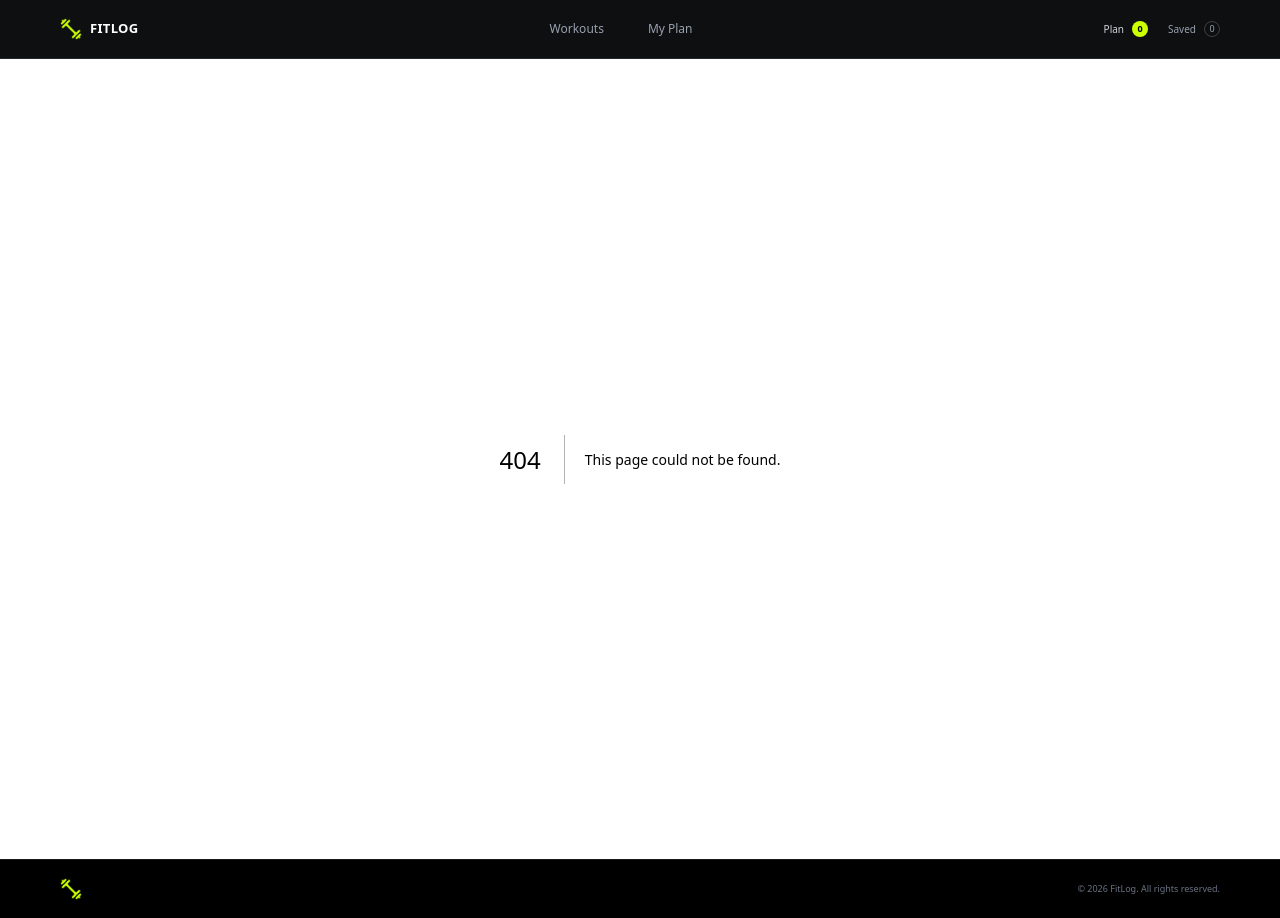
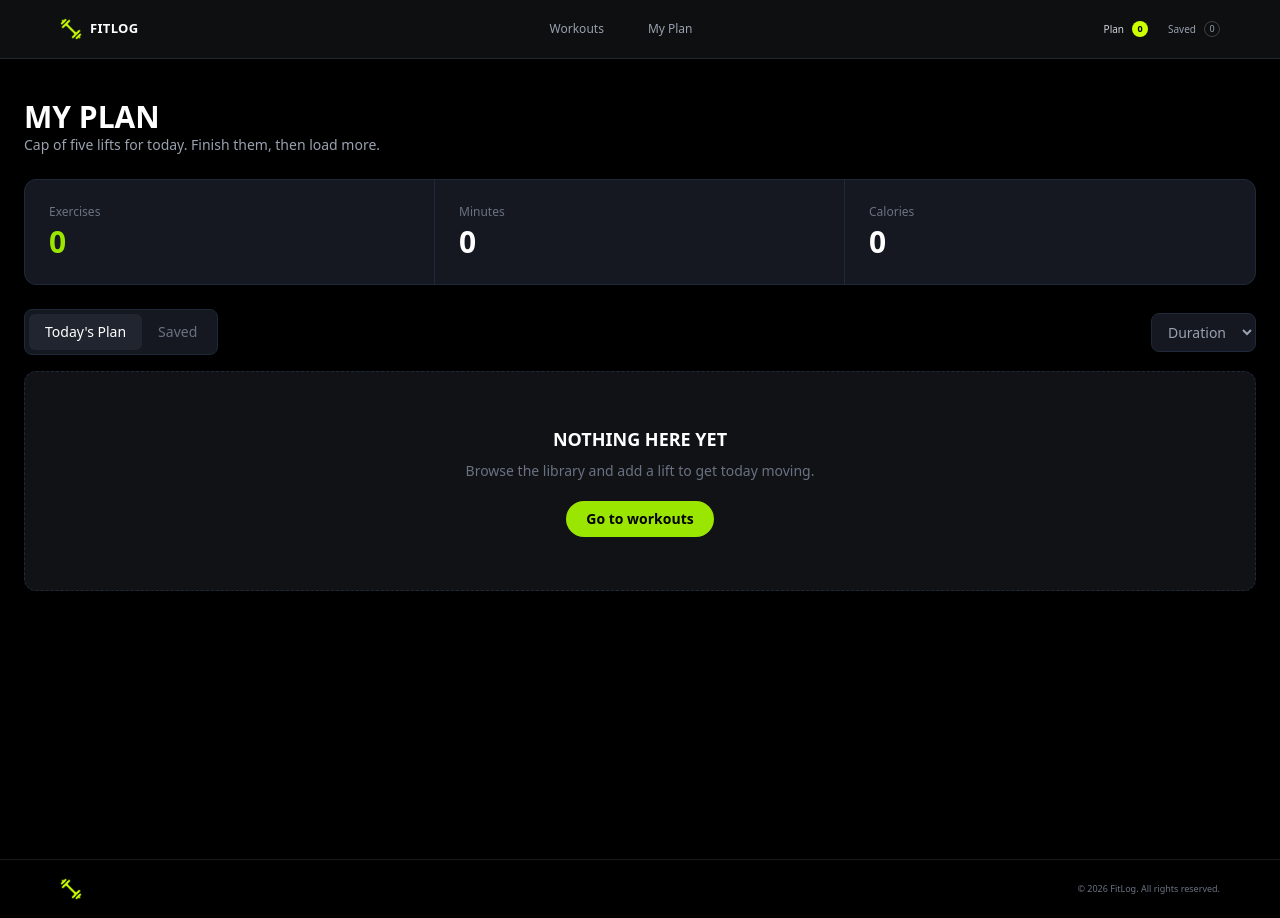
Before and after one commit to Faiazrahman07/Fit-check, a Next.js app: page /My-plan in a window 1280 px wide. Before the commit this address had no page. Built offline with nearby package versions, Linux system fonts and the light colour scheme.

Commit message:
add plan and saved workout status

```diff
--- a/src/app/Components/navbar.js
+++ b/src/app/Components/navbar.js
@@ -47,7 +47,7 @@ const Navbar = () => {
           </Link>
 
           <Link
-            href="/my-plan"
+            href="/My-plan"
             className={`rounded-full px-5 py-2 text-xs font-medium transition ${
               planActive
                 ? "bg-[#252d0a] text-lime-400"
--- /dev/null
+++ b/src/app/Fitdetails/addbutton.js
@@ -0,0 +1,26 @@
+'use client';
+
+import { Fitcontext } from '@/context/fitcontext';
+import React, { useContext } from 'react';
+
+
+const Addbutton = ({ workout }) => {
+  const { add, setadd } = useContext(Fitcontext);
+
+  const handlefitness = () => {
+    setadd([...add, workout]);
+  };
+
+  return (
+    <div>
+      <button
+        className="rounded-lg bg-lime-400 px-4 py-2 font-semibold text-black"
+        onClick={handlefitness}
+      >
+        Add to today's plan
+      </button>
+    </div>
+  );
+};
+
+export default Addbutton;
--- /dev/null
+++ b/src/app/Fitdetails/savebutton.js
@@ -0,0 +1,24 @@
+'use client'
+import { Fitcontext } from '@/context/fitcontext';
+import React, { useContext } from 'react';
+
+const Savebutton = ({workout}) => {
+ const { save, setsave } = useContext(Fitcontext);
+
+   const handlefitness = () => {
+     setsave([...save, workout]);
+   };
+
+   return (
+     <div>
+       <button
+         className="rounded-lg bg-lime-400 px-4 py-2 font-semibold text-black"
+         onClick={handlefitness}
+       >
+         Save for later
+       </button>
+     </div>
+   );
+};
+
+export default Savebutton;
--- /dev/null
+++ b/src/app/My-plan/page.js
@@ -0,0 +1,258 @@
+'use client';
+
+import { Fitcontext } from '@/context/fitcontext';
+import Image from 'next/image';
+import Link from 'next/link';
+import React, { useContext, useState } from 'react';
+
+const Page = () => {
+  const { add, setadd, save, setsave } = useContext(Fitcontext);
+
+  const [activeTab, setActiveTab] = useState('today');
+  const [done, setDone] = useState([]);
+
+  const workouts = activeTab === 'today' ? add : save;
+
+  const totalExercises = workouts.length;
+
+  const totalMinutes = workouts.reduce(
+    (total, workout) => total + Number(workout.duration || 0),
+    0
+  );
+
+  const totalCalories = workouts.reduce(
+    (total, workout) =>
+      total + Number(workout.caloriesBurned ?? workout.calories ?? 0),
+    0
+  );
+
+
+  const removeWorkout = (index) => {
+    const newList = add.filter((_, i) => i !== index);
+    setadd(newList);
+  };
+
+
+  const removeSavedWorkout = (index) => {
+    const newList = save.filter((_, i) => i !== index);
+    setsave(newList);
+  };
+
+  const markDone = (index) => {
+    setDone((prev) =>
+      prev.includes(index)
+        ? prev.filter((i) => i !== index)
+        : [...prev, index]
+    );
+  };
+
+  return (
+    <div className="min-h-screen bg-black">
+      <div className="container mx-auto px-6 py-10">
+
+        <div className="mb-6">
+          <h1 className="text-3xl font-bold uppercase text-white">
+            My Plan
+          </h1>
+
+          <p className="text-sm text-gray-400">
+            Cap of five lifts for today. Finish them, then load more.
+          </p>
+        </div>
+
+
+        <div className="mb-6 grid grid-cols-1 overflow-hidden rounded-xl border border-gray-800 bg-[#151820] md:grid-cols-3">
+
+          <div className="border-b border-gray-800 p-6 md:border-b-0 md:border-r">
+            <p className="text-xs text-gray-500">Exercises</p>
+
+            <h2 className="mt-1 text-3xl font-bold text-lime-400">
+              {totalExercises}
+            </h2>
+          </div>
+
+
+          <div className="border-b border-gray-800 p-6 md:border-b-0 md:border-r">
+            <p className="text-xs text-gray-500">Minutes</p>
+
+            <h2 className="mt-1 text-3xl font-bold text-white">
+              {totalMinutes}
+            </h2>
+          </div>
+
+
+          <div className="p-6">
+            <p className="text-xs text-gray-500">Calories</p>
+
+            <h2 className="mt-1 text-3xl font-bold text-white">
+              {totalCalories}
+            </h2>
+          </div>
+
+        </div>
+
+
+        <div className="mb-4 flex items-center justify-between">
+
+          <div className="flex rounded-lg border border-gray-800 bg-[#151820] p-1">
+
+            <button
+              onClick={() => setActiveTab('today')}
+              className={`rounded-md px-4 py-2 text-sm ${
+                activeTab === 'today'
+                  ? 'bg-[#20252f] text-white'
+                  : 'text-gray-500'
+              }`}
+            >
+              Today's Plan
+            </button>
+
+            <button
+              onClick={() => setActiveTab('saved')}
+              className={`rounded-md px-4 py-2 text-sm ${
+                activeTab === 'saved'
+                  ? 'bg-[#20252f] text-white'
+                  : 'text-gray-500'
+              }`}
+            >
+              Saved
+            </button>
+
+          </div>
+
+          <select className="rounded-lg border border-gray-800 bg-[#151820] px-3 py-2 text-sm text-gray-400">
+            <option>Duration</option>
+            <option>Calories</option>
+            <option>Rating</option>
+          </select>
+
+        </div>
+
+
+        <div className="space-y-3">
+
+          {workouts.length === 0 ? (
+
+            <div className="flex min-h-[220px] flex-col items-center justify-center rounded-xl border border-dashed border-gray-800 bg-[#101216]">
+
+              <h2 className="text-lg font-bold uppercase text-white">
+                Nothing Here Yet
+              </h2>
+
+              <p className="mt-2 text-sm text-gray-500">
+                Browse the library and add a lift to get today moving.
+              </p>
+
+              <Link
+                href="/workout/"
+                className="mt-5 rounded-full bg-lime-400 px-5 py-2 text-sm font-semibold text-black"
+              >
+                Go to workouts
+              </Link>
+
+            </div>
+
+          ) : (
+
+            workouts.map((workout, index) => (
+
+              <div
+                key={index}
+                className="flex items-center gap-4 rounded-xl border border-gray-800 bg-[#151820] p-3"
+              >
+
+
+                <Image
+                  src={workout.image}
+                  alt={workout.name}
+                  className="h-20 w-28 rounded-lg object-cover"
+                width={112}
+  height={80}
+                />
+
+
+                <div className="flex-1">
+
+                  <h3 className="font-bold uppercase text-white">
+                    {workout.name}
+                  </h3>
+
+                  <p className="text-xs text-gray-500">
+                    {workout.equipment}
+                  </p>
+
+                  <div className="mt-2 flex gap-4 text-xs text-gray-400">
+                    <span>◷ {workout.duration || 0} min</span>
+
+                    <span>
+                      🔥 {workout.caloriesBurned ?? workout.calories ?? 0} kcal
+                    </span>
+
+                    <span>☆ {workout.rating || 0}</span>
+                  </div>
+
+                </div>
+
+
+                <div className="flex items-center gap-2">
+
+                  <Link
+                    href={`/workout/${workout.id}`}
+                    className="rounded-full border border-gray-700 px-4 py-2 text-xs text-gray-300 hover:bg-gray-800"
+                  >
+                    View Details
+                  </Link>
+
+                  {activeTab === 'today' ? (
+
+                    <>
+                      <button
+                        onClick={() => markDone(index)}
+                        className={`rounded-full px-4 py-2 text-xs font-semibold ${
+                          done.includes(index)
+                            ? 'bg-gray-700 text-gray-300'
+                            : 'bg-lime-400 text-black'
+                        }`}
+                      >
+                        {done.includes(index)
+                          ? '✓ Done'
+                          : '✓ Mark as Done'}
+                      </button>
+
+                      <button
+                        onClick={() => removeWorkout(index)}
+                        className="px-2 text-xl text-gray-500 hover:text-white"
+                      >
+                        ×
+                      </button>
+                    </>
+
+                  ) : (
+
+
+                    <button
+                      onClick={() => removeSavedWorkout(index)}
+                      className="rounded-full border border-red-900 px-4 py-2 text-xs text-red-400 hover:bg-red-950"
+                    >
+                        ×
+
+                    </button>
+
+                  )}
+
+                </div>
+
+              </div>
+
+            ))
+
+          )}
+
+        </div>
+
+      </div>
+    </div>
+  );
+};
+
+export default Page;
--- a/src/app/layout.js
+++ b/src/app/layout.js
@@ -2,6 +2,7 @@ import { Geist, Geist_Mono } from "next/font/google";
 import "./globals.css";
 import Navbar from "./Components/navbar";
 import Footer from "./Components/footer";
+import FitProvider from "@/context/fitcontext";
 
 const geistSans = Geist({
   variable: "--font-geist-sans",
@@ -25,9 +26,11 @@ export default function RootLayout({ children }) {
       className={`${geistSans.variable} ${geistMono.variable} h-full antialiased`}
     >
       <body className="min-h-full flex flex-col">
+ <FitProvider>
         <Navbar></Navbar>
         {children}
         <Footer></Footer>
+        </FitProvider>
         </body>
     </html>
   );
--- a/src/app/workout/[id]/page.js
+++ b/src/app/workout/[id]/page.js
@@ -1,3 +1,5 @@
+import Addbutton from "@/app/Fitdetails/addbutton";
+import Savebutton from "@/app/Fitdetails/savebutton";
 import Image from "next/image";
 import { notFound } from "next/navigation";
 
@@ -20,9 +22,6 @@ export default async function WorkoutDetails({ params }) {
 
   const workout = workouts.find((item) => item.id === Number(id));
 
-  if (!workout) {
-    notFound();
-  }
 
   return (
     <main className="min-h-screen bg-[#0d0f13] px-6 py-8 text-white">
@@ -127,13 +126,8 @@ export default async function WorkoutDetails({ params }) {
           </ol>
 
           <div className="mt-6 flex gap-3">
-            <button className="rounded-lg bg-lime-400 px-4 py-2 font-semibold text-black">
-              Add to today&apos;s plan
-            </button>
-
-            <button className="rounded-lg border border-gray-600 px-4 py-2">
-              Save for later
-            </button>
+             <Addbutton workout={workout}></Addbutton>
+              <Savebutton workout={workout}></Savebutton>
           </div>
         </div>
       </div>
--- /dev/null
+++ b/src/context/fitcontext.js
@@ -0,0 +1,21 @@
+'use client'
+import React, { createContext, useState } from 'react';
+  export const Fitcontext= createContext(null);
+const FitProvider = ({children}) => {
+  const[add,setadd]=useState([]);
+  const[save,setsave]= useState([]);
+
+  const sharedata={
+    add,
+    setadd,
+    save,
+    setsave,
+  };
+  return (
+    <Fitcontext.Provider value={sharedata}>
+       {children}
+    </Fitcontext.Provider>
+  );
+};
+
+export default FitProvider;
```
